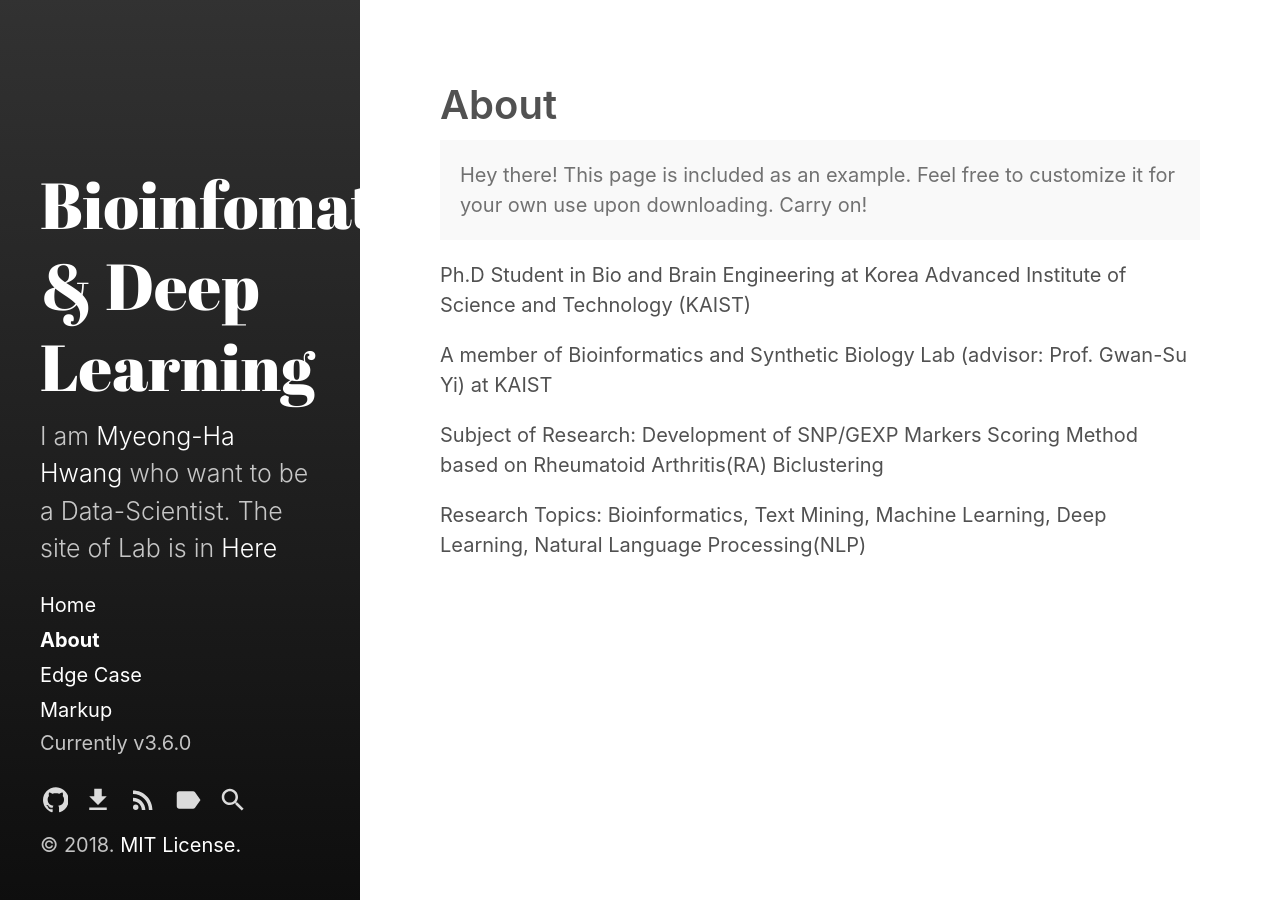
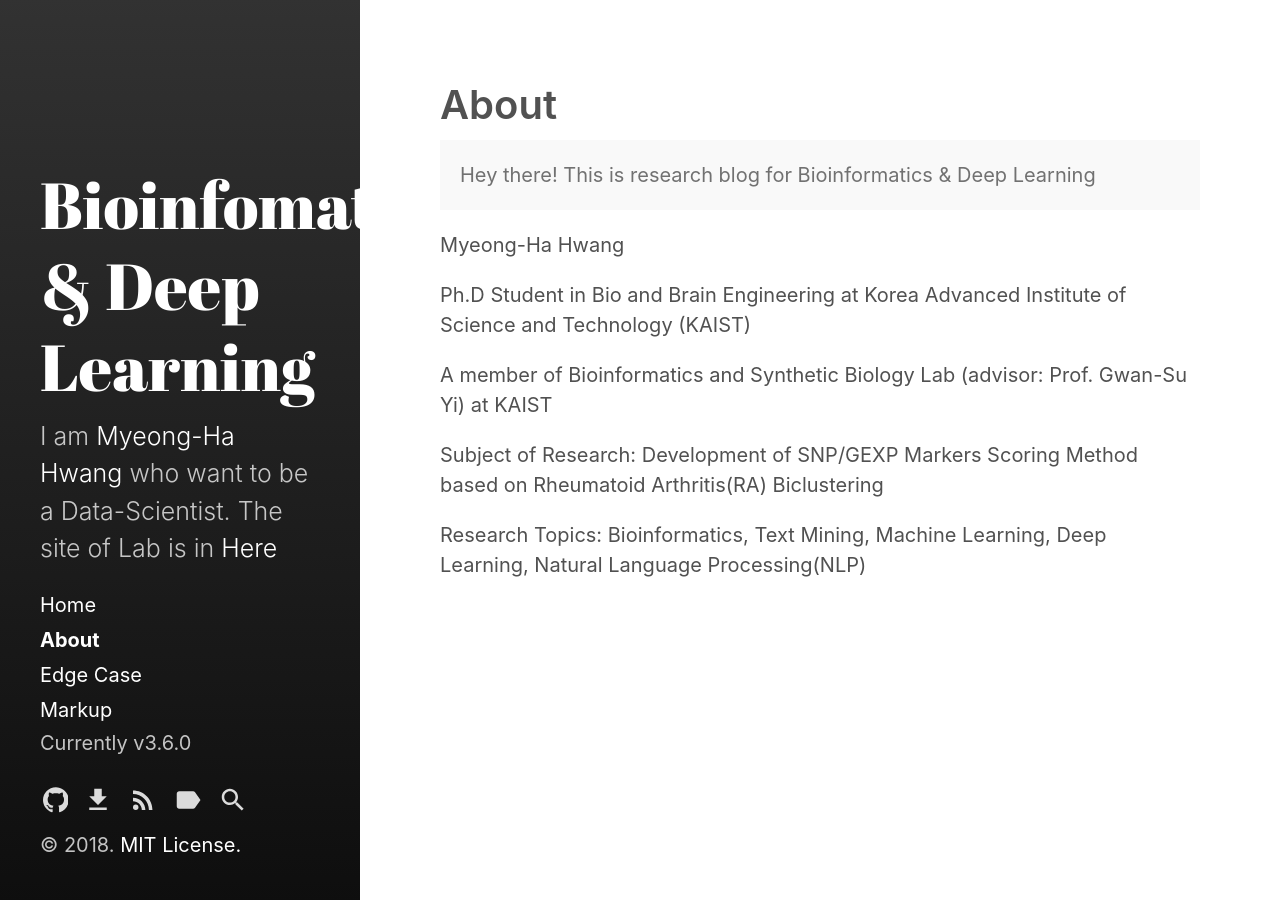
Before and after one commit to MyeongHaHwang/github.io, a Jekyll site: the page built from about.md, in a window 1280 px wide. Built offline with Jekyll 4.4.1, drawn with Linux system fonts in a browser that asks for light colours.

Commit message:
Update about.md

```diff
--- a/about.md
+++ b/about.md
@@ -5,9 +5,10 @@ sidebar_link: true
 ---
 
 <p class="message">
-  Hey there! This page is included as an example. Feel free to customize it
-  for your own use upon downloading. Carry on!
+  Hey there! This is research blog for Bioinformatics & Deep Learning
 </p>
+
+Myeong-Ha Hwang
 
 Ph.D Student in Bio and Brain Engineering at Korea Advanced Institute of Science and Technology (KAIST)
 
```
